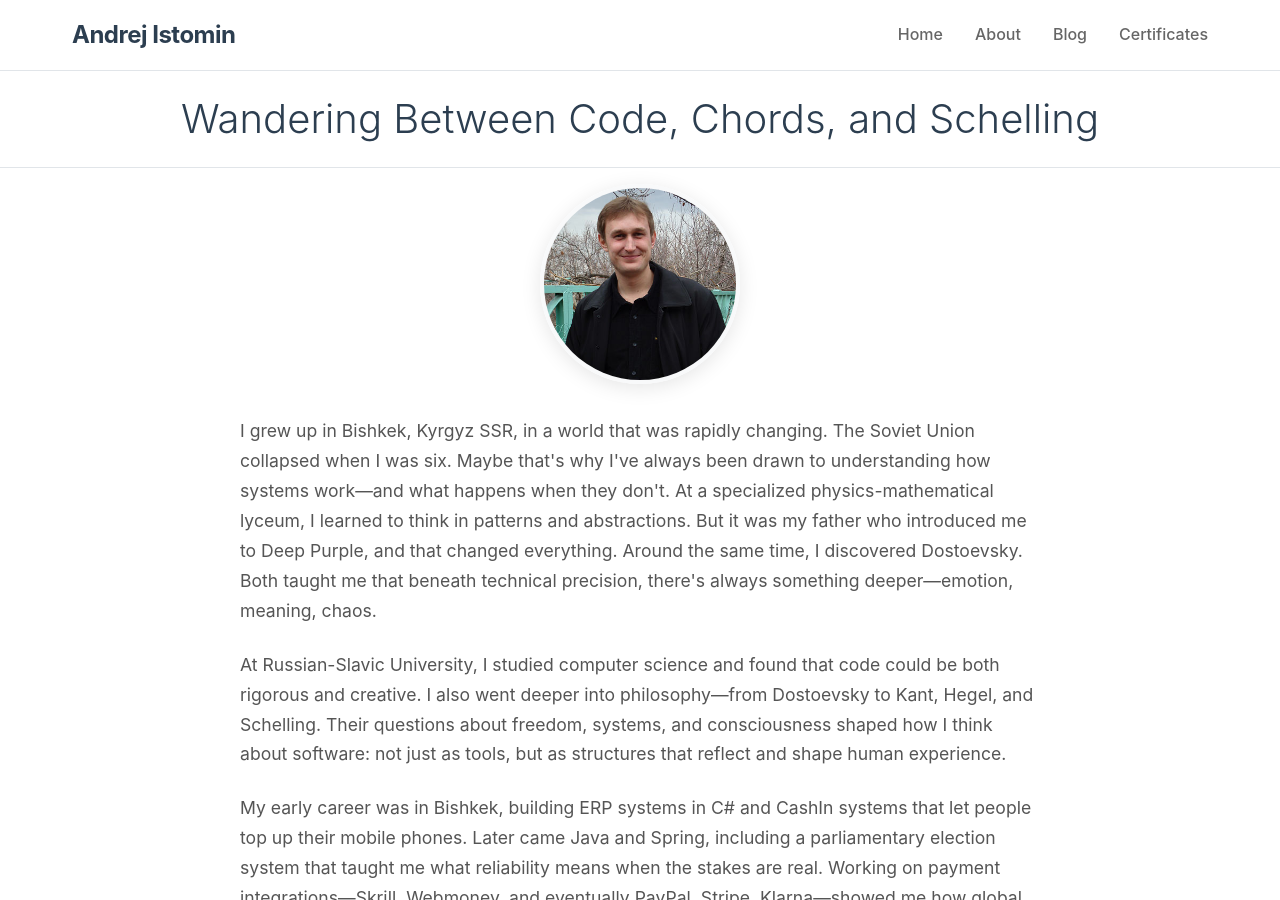
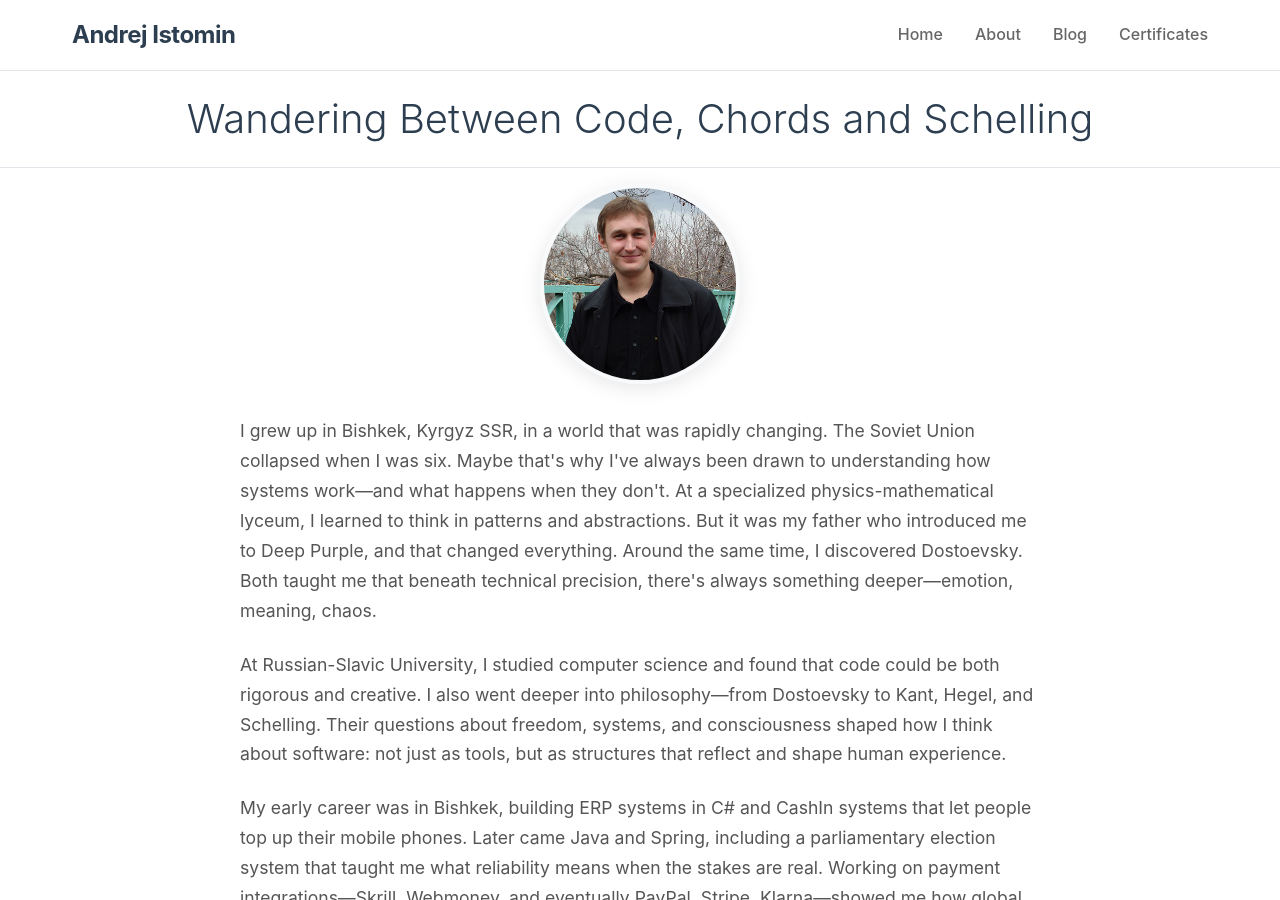
Before and after one commit to aistomin/aistomin.com, a Jekyll site: the page built from about.markdown, in a window 1280 px wide and 900 px high. Built offline with Jekyll 4.4.1, drawn with Linux system fonts in a browser that asks for light colours.

Commit message:
Issue #8. Unnecessary pseudo-Oxford comma is removed.

```diff
--- a/about.markdown
+++ b/about.markdown
@@ -4,7 +4,7 @@ title: About
 ---
 
 <div class="page-header">
-    <h1 class="page-title">Wandering Between Code, Chords, and Schelling</h1>
+    <h1 class="page-title">Wandering Between Code, Chords and Schelling</h1>
 </div>
 
 <div class="page-content">
```
